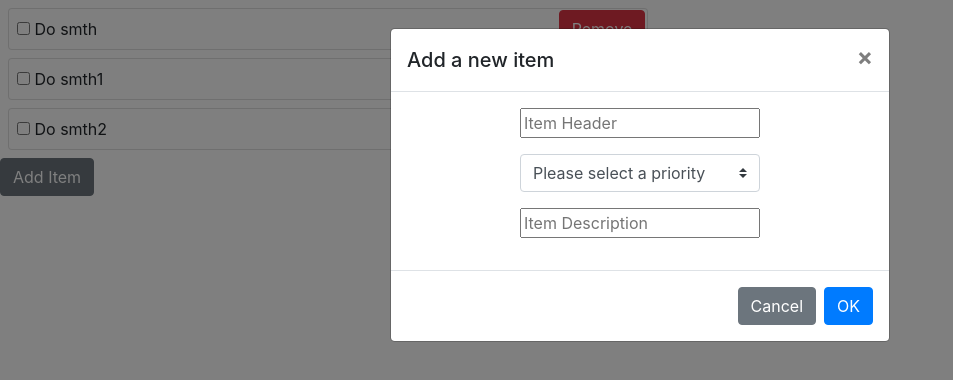
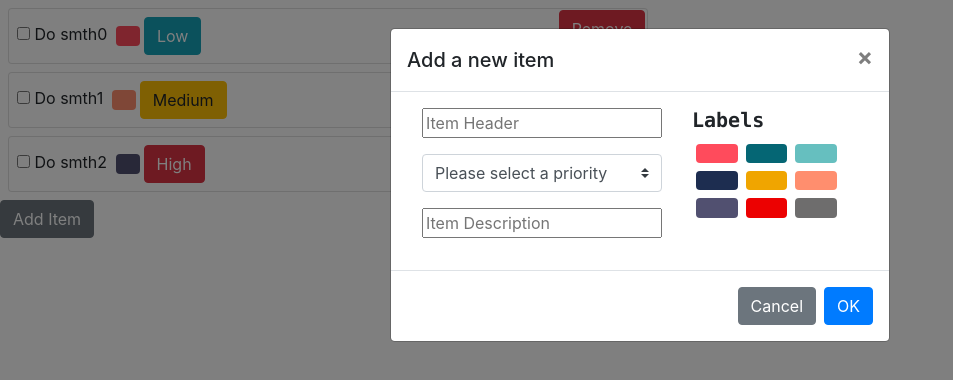
Before and after one commit to MostafaOsama223/VueJs-TodoList, a Vue app: page / in a window 1280 px wide. Both pictures are taken after a click on the button "Add Item". Shown: the top 380 px of the page, without its empty margins (0-953 px from the left). Built offline with nearby package versions, Linux system fonts and the light colour scheme.

Commit message:
+Item priority and label

```diff
--- a/src/App.vue
+++ b/src/App.vue
@@ -40,4 +40,5 @@ export default {
   color: #2c3e50;
   margin-top: 60px;
 }
+
 </style>
--- a/src/components/AddItemModal.vue
+++ b/src/components/AddItemModal.vue
@@ -3,6 +3,7 @@
     <b-modal id="AddItemModal" title="Add a new item" @ok="modalOk">
         <div class="container">
             <div class="row justify-content-center">
+                <div class='col'>
                     <input
                         class="addItemModalElem mb-3"
                         type="text"
@@ -11,12 +12,26 @@
                     <b-form-select
                         class="addItemModalElem mb-3"
                         v-model="newItemPriorirty"
-                    :options="priorityOptions"></b-form-select>
+                        :options="priorityOptions">
+                    </b-form-select>
+
                     <input
                         class="addItemModalElem mb-3"
                         type="text"
                         placeholder="Item Description"
                         v-model="newItemDescription">
+                </div>
+                <div class='col'>
+                    <h5 class="text-monospace font-weight-bold">Labels</h5>
+                    <b-button
+                        class="m-1 w-25 labels"
+                        type="button"
+                        v-for="label in labels"
+                        v-bind:key="label"
+                        v-on:click="newItemLabel = label"
+                        v-bind:style="`background-color: ${label};`">
+                    </b-button>
+                </div>
             </div>
         </div>
     </b-modal>
@@ -27,8 +42,6 @@
 export default {
     name: "AddItemModal",
     props: {
-        // newItemHeader: String,
-        // newItemDescription: String
     },
     data() {
         return {
@@ -37,9 +50,15 @@ export default {
             newItemPriorirty: null,
             priorityOptions: [
                 { value: null, text: 'Please select a priority'},
-                { value: 'High', text: 'High'},
-                { value: 'Medium', text: 'Medium'},
-                { value: 'Low', text: 'Low'}
+                { value: {btnType: 'danger', btnText: 'High'}, text: 'High'},
+                { value: {btnType: 'warning', btnText: 'Medium'}, text: 'Medium'},
+                { value: {btnType: 'info', btnText: 'Low'}, text: 'Low'}
+            ],
+            newItemLabel: null,
+            labels: [
+                '#ff4b5c', '#056674', '#66bfbf',
+                '#1d2d50', '#f0a500', '#ff8e6e',
+                '#515070', '#ec0101', '#6e6d6d'
             ]
         }
     },
@@ -48,11 +67,13 @@ export default {
             let newItem = {
                 itemHeader: this.newItemHeader,
                 itemId: '99',
+                itemPriority: this.newItemPriorirty,
+                itemDescription: this.newItemDescription,
+                itemLabel: this.newItemLabel,
                 completed: false
             };
 
             this.$parent.addItem(newItem)
-            console.log(this.newItemHeader)
         }
     }
 }
@@ -63,4 +84,10 @@ export default {
         text-align: start;
         width: 15em;
     }
+
+    .labels{
+        border: none;
+        height: 1.2em;
+    }
+
 </style>
--- a/src/components/TodoItem.vue
+++ b/src/components/TodoItem.vue
@@ -1,18 +1,28 @@
 <template>
     <div class='todoItem card m-2 w-50'>
-
         <p
             v-bind:class="{checked:this.completed}"
             class="m-2">
-            <input type="checkbox"
+            <input
+                type="checkbox"
                 v-on:change="check">
-        {{itemHeader}}
+            {{itemHeader}}
+            <b-button
+                class="m-1 labels"
+                type="button"
+                v-bind:style="`background-color: ${itemLabel};`">
+            </b-button>
+            <button
+                class="btn"
+                type="button"
+                v-bind:class= "`btn-${itemPriority.btnType}`">
+                {{itemPriority.btnText}}
+            </button>
         </p>
-
         <button
-                v-on:click="removeItem"
-                class="btn btn-danger m-0 removeItemBtn"
-                >Remove</button>
+            v-on:click="removeItem"
+            class="btn btn-danger m-0 removeItemBtn">
+            Remove</button>
     </div>
 </template>
 
@@ -23,7 +33,8 @@ export default {
         itemId:String,
         itemHeader:String,
         itemDescription: String,
-        itemPriority: String,
+        itemPriority: Object,
+        itemLabel: Array[String],
         completed: Boolean,
     },
     methods: {
@@ -43,9 +54,15 @@ export default {
     .checked{
         text-decoration-line: line-through;
     }
+
     .removeItemBtn{
         position: absolute;
         right: .1em;
         top: .05em
     }
+
+    .labels{
+        border: none;
+        height: 1.2em;
+    }
 </style>
--- a/src/components/TodoList.vue
+++ b/src/components/TodoList.vue
@@ -1,14 +1,15 @@
 <template>
     <div class="TodoList">
     <TodoItem
-        ref="xxx"
         v-for="item in items"
         v-bind:key="item.itemId"
         v-bind:itemHeader="item.itemHeader"
         v-bind:itemId="item.itemId"
+        v-bind:itemLabel="item.itemLabel"
+        v-bind:itemPriority="item.itemPriority"
         v-bind:completed="item.completed"
         v-on:remove="removeItem"
-    ></TodoItem>
+    />
     <b-button v-b-modal.AddItemModal>Add Item</b-button>
     <AddItemModal/>
 
@@ -29,9 +30,9 @@ export default {
     data() {
         return{
             items : [
-                { itemHeader: 'Do smth', itemId: '0', completed:false},
-                { itemHeader: 'Do smth1', itemId: '1', completed:false},
-                { itemHeader: 'Do smth2', itemId: '2', completed:false},
+                { itemHeader: 'Do smth0', itemId: '0', itemPriority: {btnType: 'info', btnText: 'Low'}, itemDescription:'No description for this item.', itemLabel:'#ff4b5c', completed:false},
+                { itemHeader: 'Do smth1', itemId: '1', itemPriority: {btnType: 'warning', btnText: 'Medium'}, itemDescription:'No description for this item.', itemLabel:'#ff8e6e', completed:false},
+                { itemHeader: 'Do smth2', itemId: '2', itemPriority: {btnType: 'danger', btnText: 'High'}, itemDescription:'No description for this item.', itemLabel:'#515070', completed:false},
             ]
         }
     },
@@ -42,6 +43,7 @@ export default {
         },
         addItem: function(newItem){
             this.items.push(newItem);
+            console.log(newItem)
         }
     }
 }
```
Also changed, not shown: 1 other file (tests, documents, lock files or other folders). Lines whose indentation alone changed are shown as unchanged.
